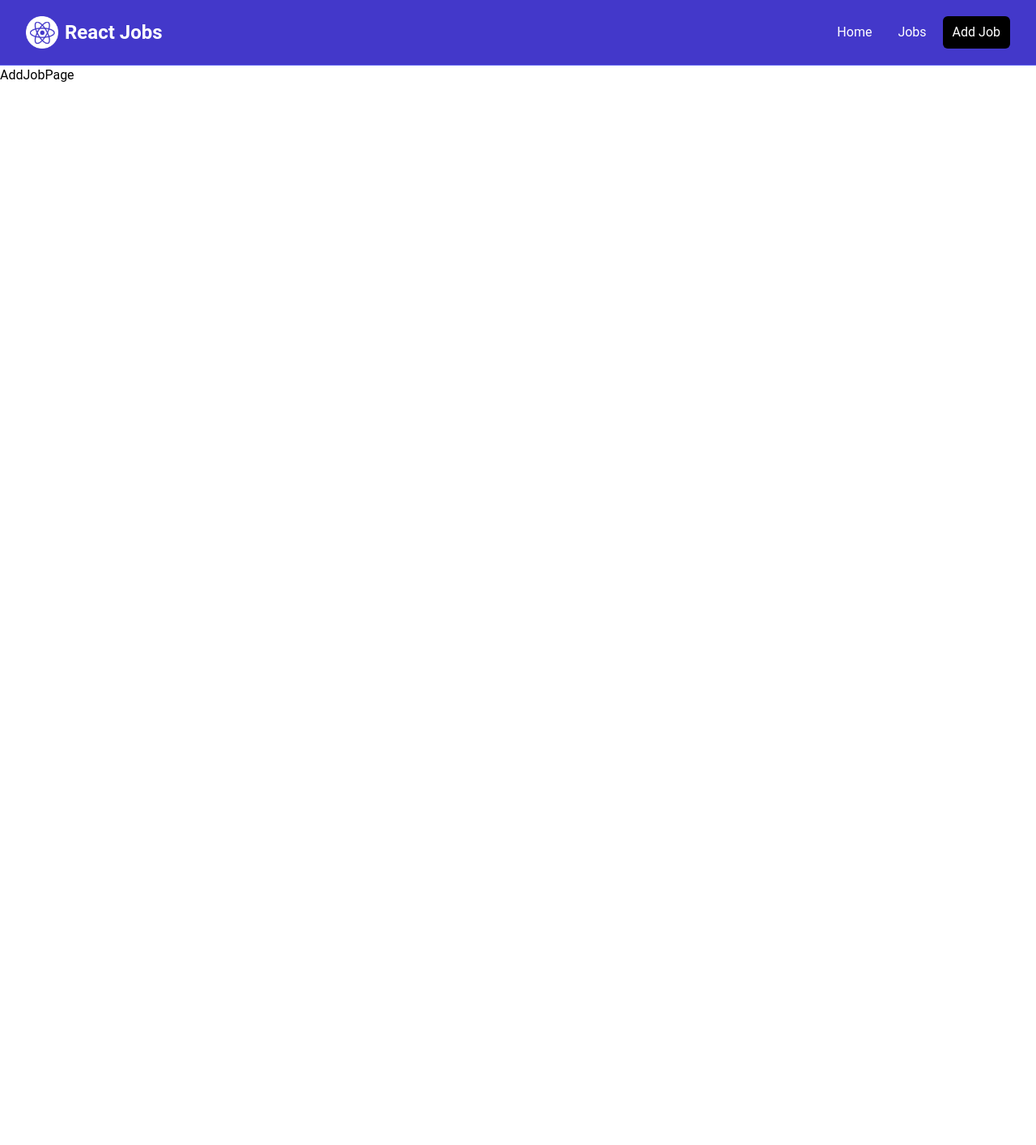
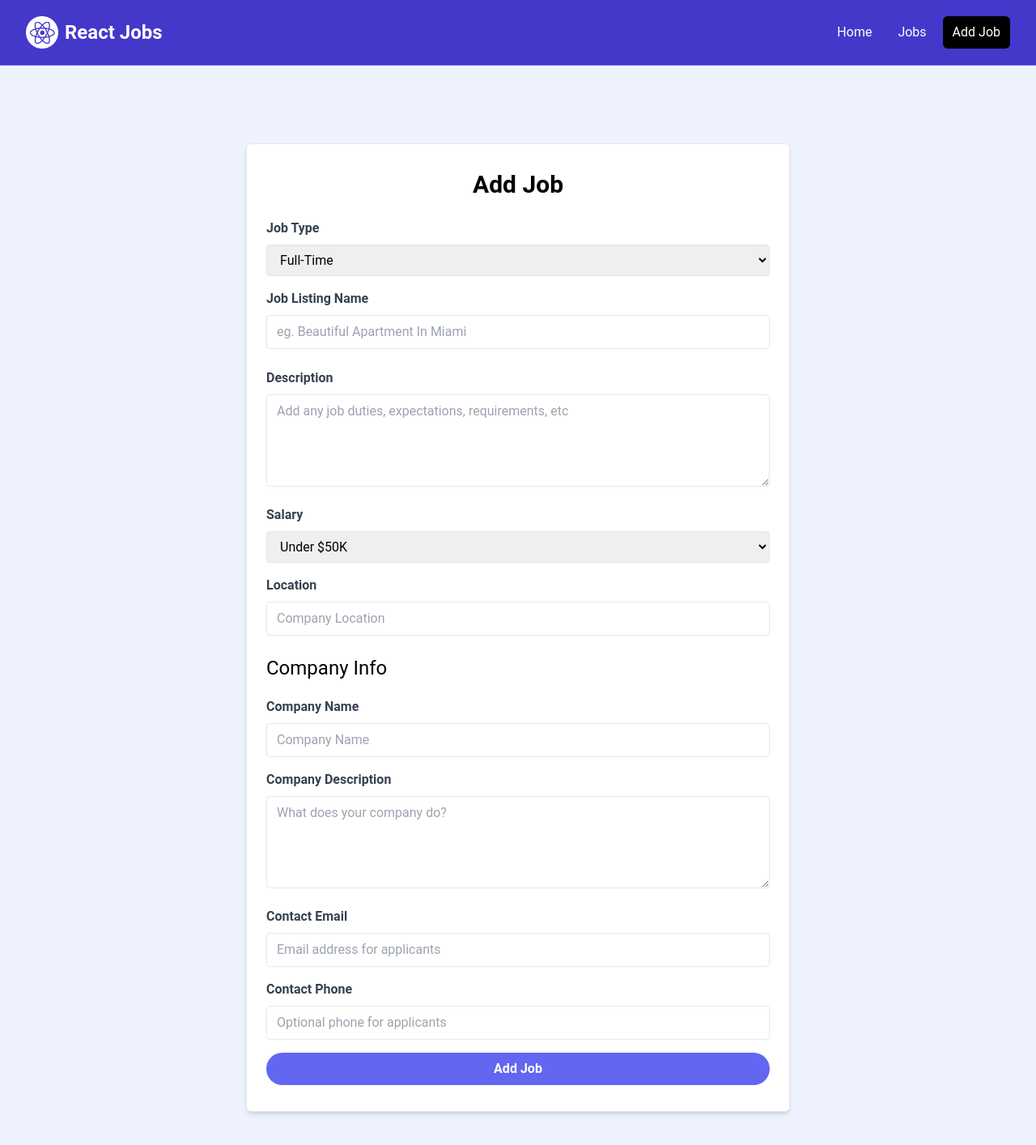
Before and after one commit to bazankamil/react-crashCourse, a React (Vite) app: page /add-job in a window 1280 px wide. Shown: the top 1414 px of the page at 81% size. Before the commit the page ends 800 px from the top, so only its background shows below. Built offline with nearby package versions, Linux system fonts and the light colour scheme.

Commit message:
added new page to add new jobs

```diff
--- a/src/App.jsx
+++ b/src/App.jsx
@@ -13,19 +13,21 @@
 import JobPage, { jobLoader } from "./pages/JobPage";
 import AddJobPage from "./pages/AddJobPage";
 
+const App = () => {
+  const addJob = (newJob) => {};
+
   const router = createBrowserRouter(
     createRoutesFromElements(
       <Route patch="/" element={<MainLayout />}>
         <Route index element={<HomePage />} />
         <Route path="/jobs" element={<JobsPage />} />
-      <Route path="/add-job" element={<AddJobPage />} />
+        <Route path="/add-job" element={<AddJobPage addJobSubmit={addJob} />} />
         <Route path="/jobs/:id" element={<JobPage />} loader={jobLoader} />
         <Route path="*" element={<NotFoundPage />} />
       </Route>
     )
   );
 
-const App = () => {
   return <RouterProvider router={router} />;
 };
 
--- a/src/pages/AddJobPage.jsx
+++ b/src/pages/AddJobPage.jsx
@@ -1,7 +1,239 @@
 import React from "react";
+import { useState } from "react";
+import { useNavigate } from "react-router-dom";
 
-const AddJobPage = () => {
-  return <div>AddJobPage</div>;
+const AddJobPage = ({ addJobSubmit }) => {
+  const [title, setTitle] = useState("");
+  const [type, setType] = useState("Full-time");
+  const [location, setLocation] = useState("");
+  const [description, setDescription] = useState("");
+  const [salary, setSalary] = useState("Under $50K");
+  const [companyName, setCompanyName] = useState("");
+  const [companyDescription, setCompanyDescription] = useState("");
+  const [contactEmail, setContactEmail] = useState("");
+  const [contactPhone, setContactPhone] = useState("");
+
+  const navigate = useNavigate();
+
+  const submitForm = (e) => {
+    e.preventDefault();
+
+    const newJob = {
+      title,
+      type,
+      location,
+      description,
+      salary,
+      company: {
+        name: companyName,
+        contactEmail,
+        description: companyDescription,
+        contactPhone,
+      },
+    };
+
+    addJobSubmit(newJob);
+    return navigate("/jobs");
+  };
+
+  return (
+    <>
+      <section className="bg-indigo-50">
+        <div className="container m-auto max-w-2xl py-24">
+          <div className="bg-white px-6 py-8 mb-4 shadow-md rounded-md border m-4 md:m-0">
+            <form onSubmit={submitForm}>
+              <h2 className="text-3xl text-center font-semibold mb-6">
+                Add Job
+              </h2>
+
+              <div className="mb-4">
+                <label
+                  htmlFor="type"
+                  className="block text-gray-700 font-bold mb-2"
+                >
+                  Job Type
+                </label>
+                <select
+                  id="type"
+                  name="type"
+                  className="border rounded w-full py-2 px-3"
+                  required
+                  value={type}
+                  onChange={(e) => setType(e.target.value)}
+                >
+                  <option value="Full-Time">Full-Time</option>
+                  <option value="Part-Time">Part-Time</option>
+                  <option value="Remote">Remote</option>
+                  <option value="Internship">Internship</option>
+                </select>
+              </div>
+
+              <div className="mb-4">
+                <label className="block text-gray-700 font-bold mb-2">
+                  Job Listing Name
+                </label>
+                <input
+                  type="text"
+                  id="title"
+                  name="title"
+                  className="border rounded w-full py-2 px-3 mb-2"
+                  placeholder="eg. Beautiful Apartment In Miami"
+                  required
+                  value={title}
+                  onChange={(e) => setTitle(e.target.value)}
+                />
+              </div>
+              <div className="mb-4">
+                <label
+                  htmlFor="description"
+                  className="block text-gray-700 font-bold mb-2"
+                >
+                  Description
+                </label>
+                <textarea
+                  id="description"
+                  name="description"
+                  className="border rounded w-full py-2 px-3"
+                  rows="4"
+                  placeholder="Add any job duties, expectations, requirements, etc"
+                  value={description}
+                  onChange={(e) => setDescription(e.target.value)}
+                ></textarea>
+              </div>
+
+              <div className="mb-4">
+                <label
+                  htmlFor="type"
+                  className="block text-gray-700 font-bold mb-2"
+                >
+                  Salary
+                </label>
+                <select
+                  id="salary"
+                  name="salary"
+                  className="border rounded w-full py-2 px-3"
+                  required
+                  value={salary}
+                  onChange={(e) => setSalary(e.target.value)}
+                >
+                  <option value="Under $50K">Under $50K</option>
+                  <option value="$50K - 60K">$50K - $60K</option>
+                  <option value="$60K - 70K">$60K - $70K</option>
+                  <option value="$70K - 80K">$70K - $80K</option>
+                  <option value="$80K - 90K">$80K - $90K</option>
+                  <option value="$90K - 100K">$90K - $100K</option>
+                  <option value="$100K - 125K">$100K - $125K</option>
+                  <option value="$125K - 150K">$125K - $150K</option>
+                  <option value="$150K - 175K">$150K - $175K</option>
+                  <option value="$175K - 200K">$175K - $200K</option>
+                  <option value="Over $200K">Over $200K</option>
+                </select>
+              </div>
+
+              <div className="mb-4">
+                <label className="block text-gray-700 font-bold mb-2">
+                  Location
+                </label>
+                <input
+                  type="text"
+                  id="location"
+                  name="location"
+                  className="border rounded w-full py-2 px-3 mb-2"
+                  placeholder="Company Location"
+                  required
+                  value={location}
+                  onChange={(e) => setLocation(e.target.value)}
+                />
+              </div>
+
+              <h3 className="text-2xl mb-5">Company Info</h3>
+
+              <div className="mb-4">
+                <label
+                  htmlFor="company"
+                  className="block text-gray-700 font-bold mb-2"
+                >
+                  Company Name
+                </label>
+                <input
+                  type="text"
+                  id="company"
+                  name="company"
+                  className="border rounded w-full py-2 px-3"
+                  placeholder="Company Name"
+                  value={companyName}
+                  onChange={(e) => setCompanyName(e.target.value)}
+                />
+              </div>
+
+              <div className="mb-4">
+                <label
+                  htmlFor="company_description"
+                  className="block text-gray-700 font-bold mb-2"
+                >
+                  Company Description
+                </label>
+                <textarea
+                  id="company_description"
+                  name="company_description"
+                  className="border rounded w-full py-2 px-3"
+                  rows="4"
+                  placeholder="What does your company do?"
+                  value={companyDescription}
+                  onChange={(e) => setCompanyDescription(e.target.value)}
+                ></textarea>
+              </div>
+
+              <div className="mb-4">
+                <label
+                  htmlFor="contact_email"
+                  className="block text-gray-700 font-bold mb-2"
+                >
+                  Contact Email
+                </label>
+                <input
+                  type="email"
+                  id="contact_email"
+                  name="contact_email"
+                  className="border rounded w-full py-2 px-3"
+                  placeholder="Email address for applicants"
+                  required
+                  value={contactEmail}
+                  onChange={(e) => setContactEmail(e.target.value)}
+                />
+              </div>
+              <div className="mb-4">
+                <label
+                  htmlFor="contact_phone"
+                  className="block text-gray-700 font-bold mb-2"
+                >
+                  Contact Phone
+                </label>
+                <input
+                  type="tel"
+                  id="contact_phone"
+                  name="contact_phone"
+                  className="border rounded w-full py-2 px-3"
+                  placeholder="Optional phone for applicants"
+                  value={contactPhone}
+                  onChange={(e) => setContactPhone(e.target.value)}
+                />
+              </div>
+
+              <div>
+                <button
+                  className="bg-indigo-500 hover:bg-indigo-600 text-white font-bold py-2 px-4 rounded-full w-full focus:outline-none focus:shadow-outline"
+                  type="submit"
+                >
+                  Add Job
+                </button>
+              </div>
+            </form>
+          </div>
+        </div>
+      </section>
+    </>
+  );
 };
 
 export default AddJobPage;
```
Lines whose indentation alone changed are shown as unchanged.
